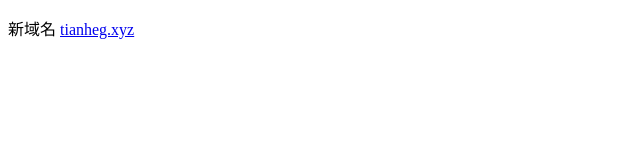
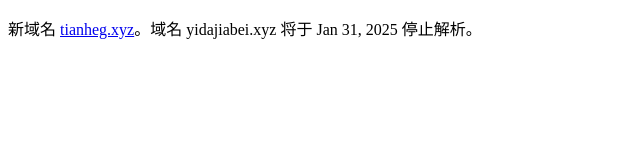
Before and after one commit to tianheg/domain-transfer, a plain HTML site: page index.html in a window 1280 px wide. Shown: the whole page, without its empty margins (0-640 px from the left). Drawn offline with Linux system fonts and the light colour scheme.

Commit message:
Update index.html

```diff
--- a/index.html
+++ b/index.html
@@ -6,6 +6,6 @@
     <title>更换域名通知</title>
   </head>
   <body>
-    <p>新域名 <a href="https://tianheg.xyz/">tianheg.xyz</a></p>
+    <p>新域名 <a href="https://tianheg.xyz/">tianheg.xyz</a>。域名 yidajiabei.xyz 将于 Jan 31, 2025 停止解析。</p>
   </body>
 </html>
```
